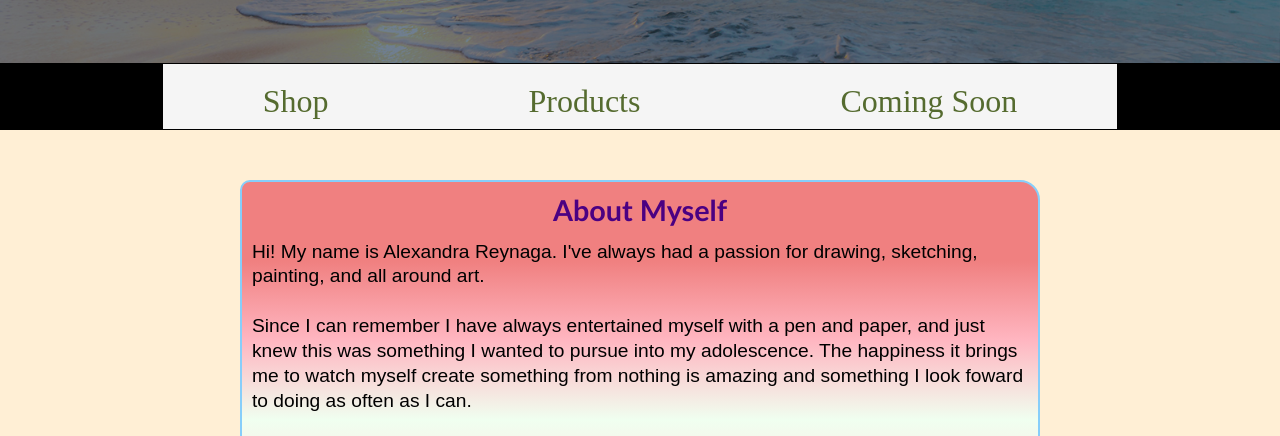
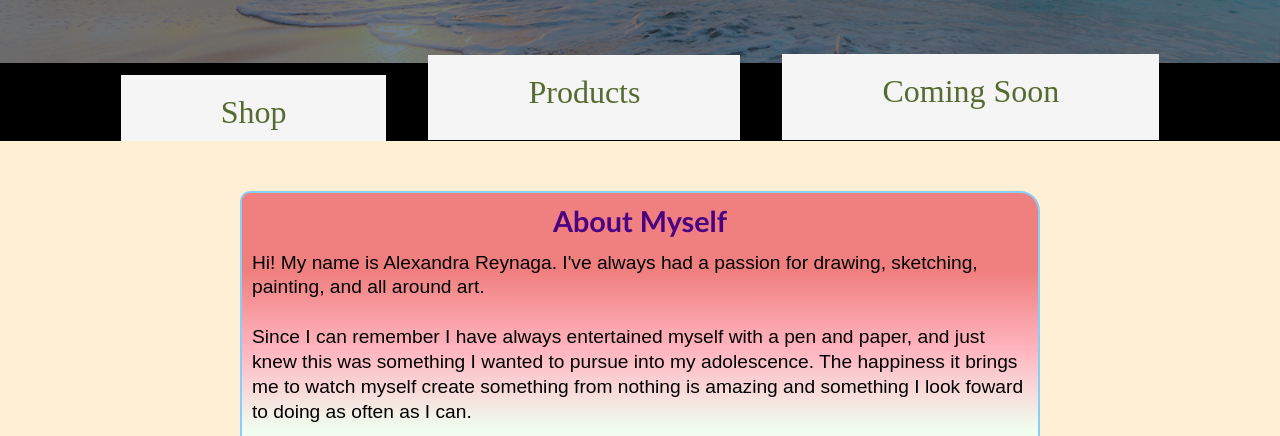
Before and after one commit to Reyvictor100/code-2020, a plain HTML site: page index.html in a window 1280 px wide. Shown: the part 357-793 px from the top of the page. Drawn offline with Linux system fonts and the light colour scheme.

Commit message:
nav style

```diff
--- a/index.html
+++ b/index.html
@@ -16,9 +16,9 @@
 <h2>By Alexandra Reynaga</h2> <img src="images/logoattempt.png" class="logo">
 </div>
 <ul class = "nav">
-    <li><a href = "https://www.etsy.com/shop/KreativelyKawaii?ref=simple-shop-header-name&listing_id=913553670" target="_blank">Shop</a></li>
-    <li><a href = "#">Products</a></li>
-    <li><a href = "#">Coming Soon</a></li>
+    <li class ="shop"><a href = "https://www.etsy.com/shop/KreativelyKawaii?ref=simple-shop-header-name&listing_id=913553670" target="_blank">Shop</a></li>
+    <li  class ="products"><a href = "#">Products</a></li>
+    <li class ="coming-soon"><a href = "#">Coming Soon</a></li>
 </ul>
 </div>
 <div class ="about-me">
--- a/styles.css
+++ b/styles.css
@@ -44,10 +44,27 @@ a{
 }
 .nav li{
     display: block;
-    padding: 20px 0 10px 0;
+    padding: 10px 0 10px 0;
 }
 .nav li a {
     color:darkolivegreen ;
+}
+.products{
+    background-color: whitesmoke;
+    margin: 0 20px 0 20px;
+    border: solid black 1px;
+}
+.coming-soon{
+    background-color: whitesmoke;
+    margin: 0 20px 0 20px;
+    border: solid black 1px;
+    border-top: none;
+}
+.shop{
+    background-color: whitesmoke;
+    margin: 20px 20px 0 20px;
+    border: solid black 1px;
+    border-bottom:none;
 }
 .main-header img{
     width: 75px;
```
